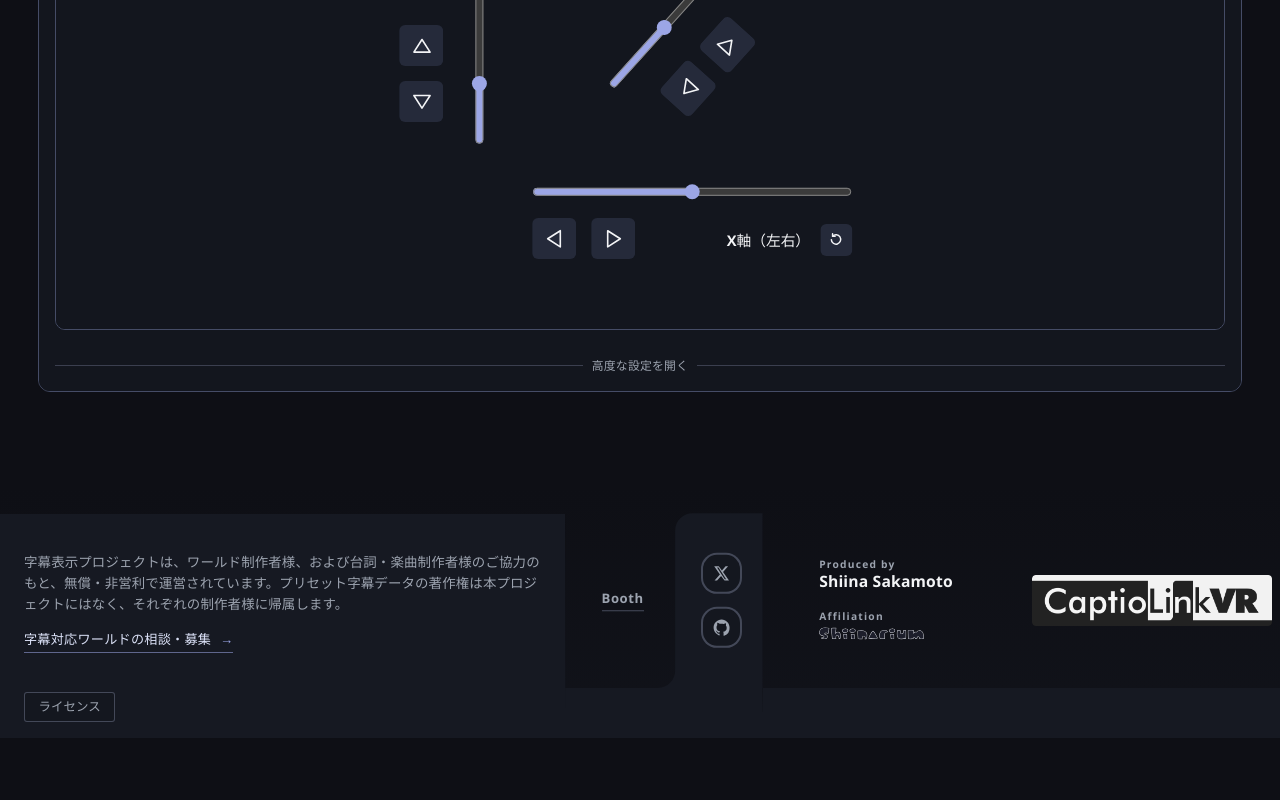
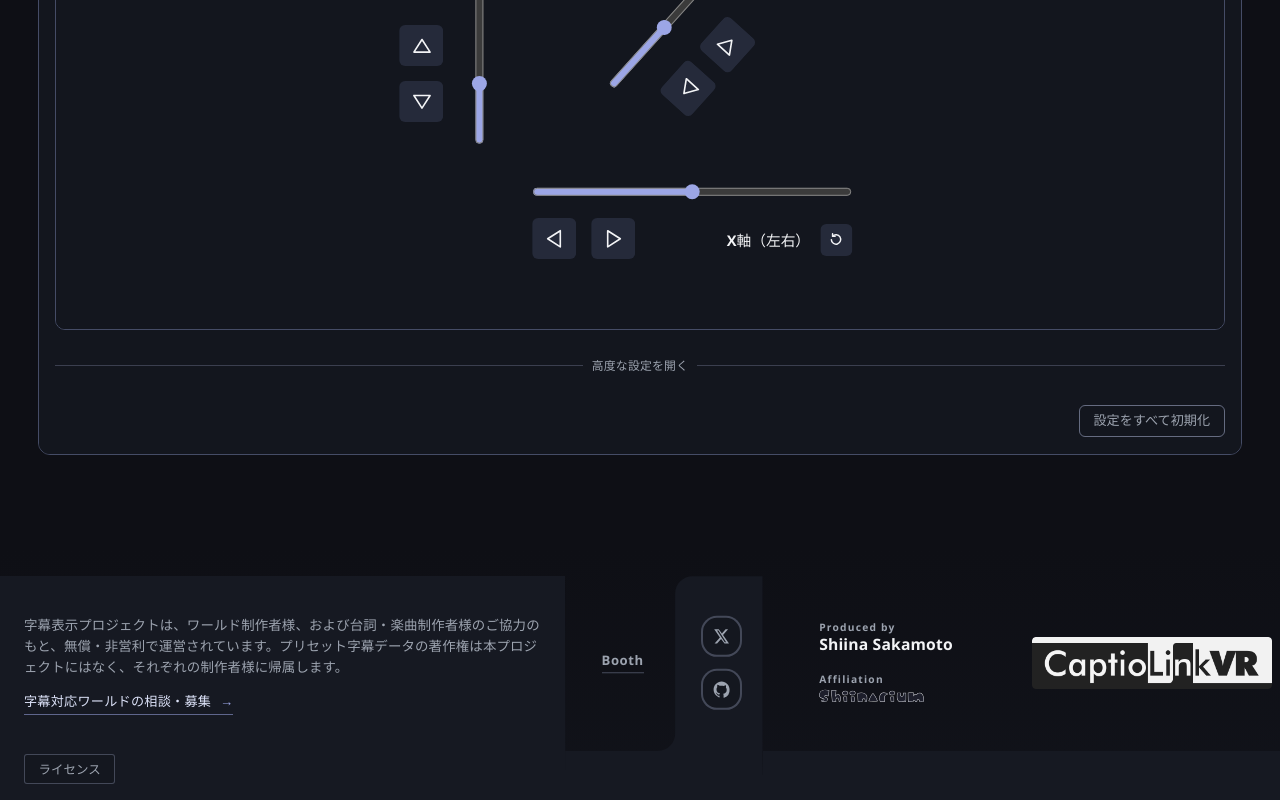
Before and after one commit to ShiinaSakamoto/CaptioLinkVR, a React (Vite) app: page / in a window 1280 px wide. Shown: the part 959-1759 px from the top of the page. Before the commit the page ends 1697 px from the top, so only its background shows below. Built offline with nearby package versions, Linux system fonts and the light colour scheme.

Commit message:
設定初期化ボタン追加

```diff
--- a/src/features/subtitles/components/workspace/BasicSettingsPanel.jsx
+++ b/src/features/subtitles/components/workspace/BasicSettingsPanel.jsx
@@ -11,6 +11,7 @@ import { DEFAULT_RENDER_SETTINGS } from "../../constants/defaultRenderSettings.j
 import { useUpdateRenderSetting } from "../../hooks/useUpdateRenderSetting.js";
 import { AxisControls } from "./axis/AxisControls.jsx";
 import { AdvancedSettingsSection } from "./forms/AdvancedSettingsSection.jsx";
+import { SettingsResetSection } from "./forms/SettingsResetSection.jsx";
 import { ToggleSetting } from "./forms/SettingControls.jsx";
 import { ValueSteppedControl } from "./forms/ValueSteppedControl.jsx";
 import { ui } from "../../../../shared/uiText.js";
@@ -172,6 +173,8 @@ export const BasicSettingsPanel = memo(() => {
           />
         </AdvancedSettingsSection>
       </section>
+
+      <SettingsResetSection />
     </div>
   );
 });
--- /dev/null
+++ b/src/features/subtitles/components/workspace/forms/SettingsResetSection.jsx
@@ -0,0 +1,33 @@
+import { useSetAtom } from "jotai";
+import { memo, useCallback } from "react";
+import { renderSettingsAtom } from "../../../../../stores/subtitleStore.js";
+import { DEFAULT_RENDER_SETTINGS } from "../../../constants/defaultRenderSettings.js";
+import { ui } from "../../../../../shared/uiText.js";
+import styles from "../../SubtitleWorkspace.module.scss";
+
+/**
+ * VR設定パネル下部の「設定をすべて初期化」。
+ * 高度な設定とは別セクションとして常に表示する。
+ * 対象は描画設定（VR設定＋字幕スタイル）のみ。
+ */
+export const SettingsResetSection = memo(() => {
+  const setRenderSettings = useSetAtom(renderSettingsAtom);
+
+  const handleResetAll = useCallback(() => {
+    setRenderSettings({ ...DEFAULT_RENDER_SETTINGS });
+  }, [setRenderSettings]);
+
+  return (
+    <section className={styles.settingsResetSection} aria-label={ui.resetAllSettings}>
+      <button
+        type="button"
+        className={styles.settingsResetButton}
+        onClick={handleResetAll}
+      >
+        {ui.resetAllSettings}
+      </button>
+    </section>
+  );
+});
+
+SettingsResetSection.displayName = "SettingsResetSection";
--- a/src/features/subtitles/components/workspace/styles/_settings-panel.scss
+++ b/src/features/subtitles/components/workspace/styles/_settings-panel.scss
@@ -12,6 +12,45 @@
   display: grid;
   gap: 1.75rem;
   padding: 0.15rem 0 0.15rem;
+}
+
+// 高度な設定の下に置く独立セクション（開閉に関係なく常時表示）。
+// 「高度な設定」トグルとの間隔はこの margin-top で調整する。
+.settingsResetSection {
+  display: flex;
+  justify-content: flex-end;
+  align-items: center;
+  margin-top: 1.1rem;
+}
+
+.settingsResetButton {
+  border: 1px solid rgba($dark600, 0.85);
+  border-radius: 6px;
+  padding: 0.45rem 0.85rem;
+  color: $textSecondary;
+  background: transparent;
+  font-size: 0.82rem;
+  font-weight: 500;
+  line-height: 1.2;
+  cursor: pointer;
+  transition: color 0.12s ease, border-color 0.12s ease, background 0.12s ease;
+
+  &:hover {
+    color: $errorText;
+    border-color: $errorBorder;
+    background: $errorBg;
+  }
+
+  &:active {
+    color: #fff;
+    border-color: $error;
+    background: $error;
+  }
+
+  &:focus-visible {
+    outline: 2px solid rgba($error, 0.55);
+    outline-offset: 2px;
+  }
 }
 
 .controlPrimary {
--- a/src/shared/uiText.js
+++ b/src/shared/uiText.js
@@ -21,6 +21,7 @@ export const ui = {
   openBooth: "Boothを開く",
   advancedOpen: "高度な設定を開く",
   advancedClose: "高度な設定を閉じる",
+  resetAllSettings: "設定をすべて初期化",
   countdownMode: "カウントダウンモード",
   manualCount: "指定カウント",
   targetTime: "指定時刻",
```
